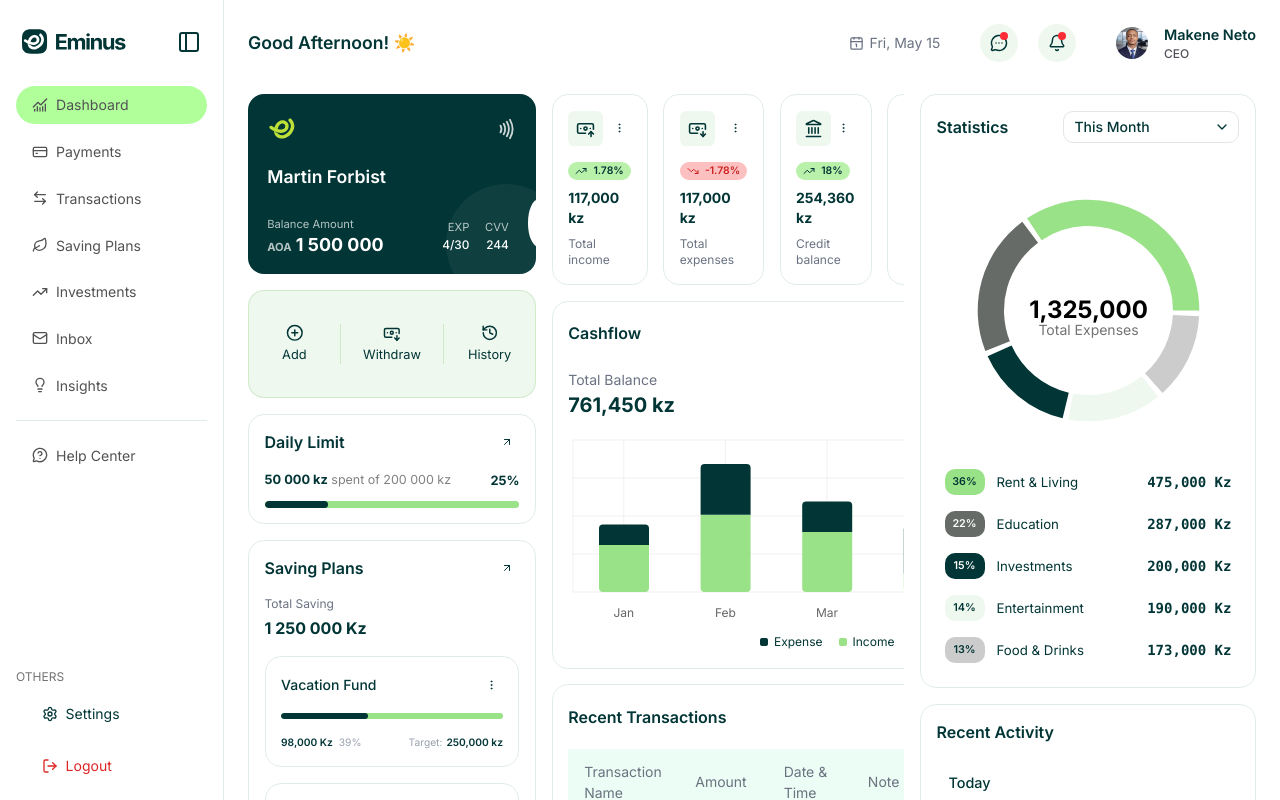
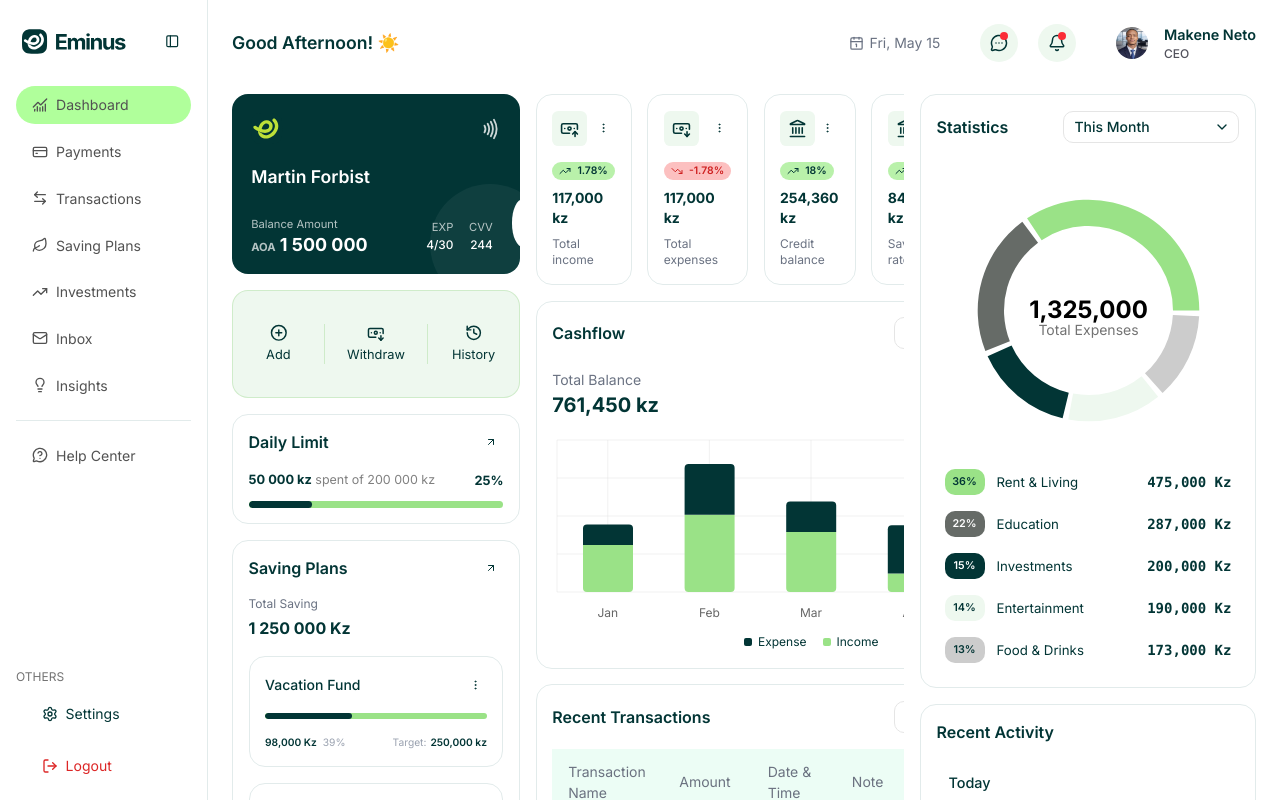
Before and after one commit to makeneto/eminus, a React (Vite) app: page / in a window 1280 px wide. Built offline with nearby package versions, Linux system fonts and the light colour scheme; grey boxes are pictures that could not be loaded.

Commit message:
style: changing navbar layout

```diff
--- a/src/components/SideNavbar/NavHeader.tsx
+++ b/src/components/SideNavbar/NavHeader.tsx
@@ -7,9 +7,9 @@ export default function NavHeader() {
       <NavLink to="/">
         <img src="/eminus-full-logo.svg" alt="Eminus Logo" />
       </NavLink>
-      <div className="navHeader--sideBar">
+      <button className="navHeader--sideBar">
         <Sidebar />
-      </div>
+      </button>
     </header>
   )
 }
--- a/src/css/styles.css
+++ b/src/css/styles.css
@@ -436,13 +436,17 @@ button:disabled {
   width: auto;
   height: 1.6rem;
 }
-.navHeader .sideBar {
-  background-color: rgb(188, 188, 188);
+.navHeader--sideBar {
+  padding: 0.3rem;
+  border-radius: 0.4rem;
+  transition: background 0.1s ease-in;
 }
-.navHeader .sideBar svg {
-  padding: 0.4rem;
-  width: 1rem;
-  height: 1rem;
+.navHeader--sideBar svg {
+  width: 0.9rem;
+  height: 0.9rem;
+}
+.navHeader--sideBar:hover {
+  background-color: rgba(188, 188, 188, 0.218);
 }
 
 .otherLink {
@@ -533,7 +537,7 @@ button:disabled {
 
 .layout {
   display: grid;
-  grid-template-columns: 14rem auto;
+  grid-template-columns: 13rem auto;
   grid-template-rows: 100vh;
   height: 100vh;
   overflow: hidden;
--- a/src/sass/components/_sideNavbar.scss
+++ b/src/sass/components/_sideNavbar.scss
@@ -56,12 +56,18 @@
             height: 1.6rem;
       }
 
-      & .sideBar {
-            background-color: rgb(188, 188, 188);
+      &--sideBar {
+            padding: .3rem;
+            border-radius: .4rem;
+            transition: background .1s ease-in;
+
             & svg {
-                  padding: .4rem;
-                  width: 1rem;
-                  height: 1rem;
+                  width: .9rem;
+                  height: .9rem;
+            }
+
+            &:hover {
+                  background-color: rgba(188, 188, 188, 0.218);
             }
       }
 
--- a/src/sass/layouts/_layout.scss
+++ b/src/sass/layouts/_layout.scss
@@ -1,6 +1,6 @@
 .layout {
       display: grid;
-      grid-template-columns: 14rem auto;
+      grid-template-columns: 13rem auto;
       grid-template-rows: 100vh;
       height: 100vh;
       overflow: hidden;
```
Also changed, not shown: 1 other file (tests, documents, lock files or other folders).
